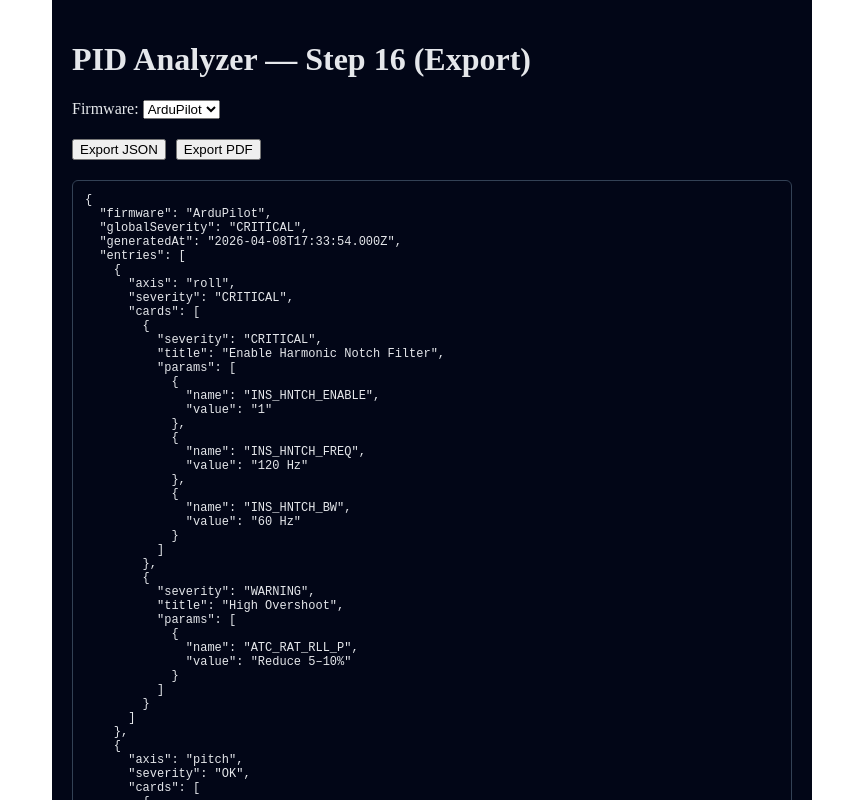
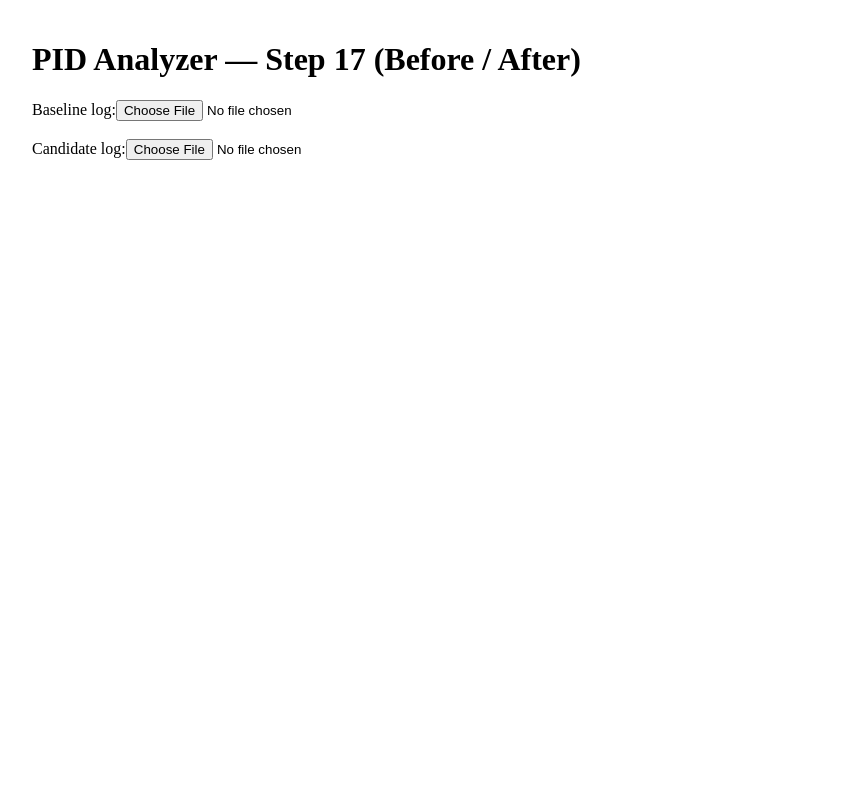
Before and after one commit to srul/inav-pid-analyzer, a React (Vite) app: page / in a window 1280 px wide. Shown: the top 800 px of the page, without its empty margins (208-1051 px from the left). Built offline with nearby package versions, Linux system fonts and the light colour scheme.

Commit message:
Update App.jsx

```diff
--- a/src/App.jsx
+++ b/src/App.jsx
@@ -1,189 +1,157 @@
 import { useState } from "react";
-import jsPDF from "jspdf";
 
 /* ================= CONFIG ================= */
-const AXES = [
-  { key: "roll", label: "Roll" },
-  { key: "pitch", label: "Pitch" },
-  { key: "yaw", label: "Yaw" },
-];
+const AXES = ["roll", "pitch", "yaw"];
+const SEVERITY_ORDER = { OK: 0, WARNING: 1, CRITICAL: 2 };
 
-const FIRMWARES = {
-  ArduPilot: {
-    notchEnable: "INS_HNTCH_ENABLE",
-    notchFreq: "INS_HNTCH_FREQ",
-    notchBW: "INS_HNTCH_BW",
-    rateP: "ATC_RAT_RLL_P",
-    rateI: "ATC_RAT_RLL_I",
-  },
-  iNav: {
-    notchEnable: "gyro_notch1_enabled",
-    notchFreq: "gyro_notch1_hz",
-    notchBW: "gyro_notch1_cutoff",
-    rateP: "roll_p",
-    rateI: "roll_i",
-  },
-};
+/* ================= CSV PARSER ================= */
+function parseCSV(file, onSuccess, onError) {
+  const r = new FileReader();
+  r.onload = () => {
+    try {
+      const lines = String(r.result).split(/\r?\n/).filter(Boolean);
+      const delim = lines[0].includes(";") ? ";" :
+                    lines[0].includes("\t") ? "\t" : ",";
+      const headers = lines[0].split(delim);
 
-/* ================= EXPORT HELPERS ================= */
-function downloadJSON(obj, filename) {
-  const blob = new Blob([JSON.stringify(obj, null, 2)], {
-    type: "application/json",
-  });
-  const a = document.createElement("a");
-  a.href = URL.createObjectURL(blob);
-  a.download = filename;
-  a.click();
+      const idx = name => headers.indexOf(name);
+      const t = idx("time");
+      const map = axis => ({
+        gyro: idx(`gyro[${axis}]`),
+        set: idx(`setpoint[${axis}]`)
+      });
+
+      const data = lines.slice(1).map(l => {
+        const p = l.split(delim);
+        const entry = { time: +p[t] };
+        AXES.forEach((a, i) => {
+          entry[a] = {
+            gyro: +p[map(i).gyro],
+            set: +p[map(i).set]
+          };
+        });
+        return entry;
+      }).filter(r => !isNaN(r.time));
+
+      onSuccess(data);
+    } catch (e) {
+      onError(e.message);
+    }
+  };
+  r.readAsText(file);
 }
 
-function exportPDF(report) {
-  const doc = new jsPDF();
-  let y = 10;
+/* ================= SIMPLE ANALYSIS ================= */
+function analyze(data) {
+  const result = {};
+  let global = "OK";
 
-  doc.setFontSize(16);
-  doc.text("PID Tuning Report", 10, y);
-  y += 10;
+  AXES.forEach(a => {
+    const g = data.map(r => r[a].gyro);
+    const s = data.map(r => r[a].set);
+    const finalSet = s.at(-1);
 
-  doc.setFontSize(11);
-  doc.text(`Firmware: ${report.firmware}`, 10, y); y += 6;
-  doc.text(`Global Severity: ${report.globalSeverity}`, 10, y); y += 8;
+    if (Math.abs(finalSet) < 1e-6) {
+      result[a] = { severity: "OK", note: "Inactive" };
+      return;
+    }
 
-  report.entries.forEach(entry => {
-    doc.setFontSize(13);
-    doc.text(`${entry.axis.toUpperCase()} — ${entry.severity}`, 10, y);
-    y += 6;
+    const peak = Math.max(...g);
+    const overshoot = ((peak - finalSet) / Math.abs(finalSet)) * 100;
 
-    doc.setFontSize(10);
-    entry.cards.forEach(c => {
-      doc.text(`• ${c.severity}: ${c.title}`, 12, y);
-      y += 5;
-      if (c.params) {
-        c.params.forEach(p => {
-          doc.text(
-            `   ${p.name}: ${p.value}`,
-            14,
-            y
-          );
-          y += 4;
-        });
-      }
-    });
-    y += 6;
-    if (y > 270) {
-      doc.addPage();
-      y = 10;
-    }
+    let severity = "OK";
+    if (overshoot > 15) severity = "WARNING";
+    if (overshoot > 30) severity = "CRITICAL";
+
+    if (SEVERITY_ORDER[severity] > SEVERITY_ORDER[global])
+      global = severity;
+
+    result[a] = {
+      severity,
+      overshoot: overshoot.toFixed(1),
+    };
   });
 
-  doc.save("pid-tuning-report.pdf");
+  return { global, axes: result };
 }
 
-/* ================= DEMO DATA (from previous steps) ================= */
-function buildDemoReport(firmware) {
-  return {
-    firmware,
-    globalSeverity: "CRITICAL",
-    generatedAt: new Date().toISOString(),
-    entries: [
-      {
-        axis: "roll",
-        severity: "CRITICAL",
-        cards: [
-          {
-            severity: "CRITICAL",
-            title: "Enable Harmonic Notch Filter",
-            params: [
-              { name: FIRMWARES[firmware].notchEnable, value: "1" },
-              { name: FIRMWARES[firmware].notchFreq, value: "120 Hz" },
-              { name: FIRMWARES[firmware].notchBW, value: "60 Hz" },
-            ],
-          },
-          {
-            severity: "WARNING",
-            title: "High Overshoot",
-            params: [
-              { name: FIRMWARES[firmware].rateP, value: "Reduce 5–10%" },
-            ],
-          },
-        ],
-      },
-      {
-        axis: "pitch",
-        severity: "OK",
-        cards: [
-          {
-            severity: "OK",
-            title: "No Issues Detected",
-          },
-        ],
-      },
-      {
-        axis: "yaw",
-        severity: "OK",
-        cards: [
-          {
-            severity: "OK",
-            title: "No Issues Detected",
-          },
-        ],
-      },
-    ],
-  };
+/* ================= DIFF ================= */
+function diff(before, after) {
+  return AXES.map(a => {
+    const b = before.axes[a].severity;
+    const f = after.axes[a].severity;
+    let status = "No Change";
+
+    if (SEVERITY_ORDER[f] < SEVERITY_ORDER[b]) status = "✅ Improved";
+    if (SEVERITY_ORDER[f] > SEVERITY_ORDER[b]) status = "⚠️ Regressed";
+
+    return {
+      axis: a,
+      before: b,
+      after: f,
+      status
+    };
+  });
 }
 
-/* ================= APP ================= */
+/* ================= UI ================= */
 export default function App() {
-  const [firmware, setFirmware] = useState("ArduPilot");
+  const [baseData, setBaseData] = useState(null);
+  const [candData, setCandData] = useState(null);
+  const [error, setError] = useState("");
 
-  const report = buildDemoReport(firmware);
+  const base = baseData && analyze(baseData);
+  const cand = candData && analyze(candData);
+  const delta = base && cand && diff(base, cand);
 
   return (
-    <div style={{
-      background: "#020617",
-      minHeight: "100vh",
-      color: "#e5e7eb",
-      padding: 20,
-      maxWidth: 720,
-      margin: "0 auto",
-    }}>
-      <h1>PID Analyzer — Step 16 (Export)</h1>
+    <div style={{ padding: 20, maxWidth: 800, margin: "auto" }}>
+      <h1>PID Analyzer — Step 17 (Before / After)</h1>
 
       <label>
-        Firmware:&nbsp;
-        <select
-          value={firmware}
-          onChange={e => setFirmware(e.target.value)}
-        >
-          {Object.keys(FIRMWARES).map(f => (
-            <option key={f}>{f}</option>
-          ))}
-        </select>
+        Baseline log:
+        <input type="file" onChange={e => parseCSV(e.target.files[0], setBaseData, setError)} />
       </label>
 
-      <div style={{ marginTop: 20 }}>
-        <button
-          onClick={() => downloadJSON(report, "pid-tuning-report.json")}
-          style={{ marginRight: 10 }}
-        >
-          Export JSON
-        </button>
+      <br /><br />
 
-        <button onClick={() => exportPDF(report)}>
-          Export PDF
-        </button>
-      </div>
+      <label>
+        Candidate log:
+        <input type="file" onChange={e => parseCSV(e.target.files[0], setCandData, setError)} />
+      </label>
 
-      <pre style={{
-        marginTop: 20,
-        background: "#020617",
-        border: "1px solid #334155",
-        padding: 12,
-        borderRadius: 6,
-        fontSize: 12,
-        overflowX: "auto",
-      }}>
-        {JSON.stringify(report, null, 2)}
-      </pre>
+      {error && <div style={{ color: "red" }}>{error}</div>}
+
+      {delta && (
+        <>
+          <h2>Summary</h2>
+          <p>
+            Baseline: <b>{base.global}</b> → Candidate: <b>{cand.global}</b>
+          </p>
+
+          <h2>Axis Comparison</h2>
+          <table border="1" cellPadding="6">
+            <thead>
+              <tr>
+                <th>Axis</th>
+                <th>Before</th>
+                <th>After</th>
+                <th>Result</th>
+              </tr>
+            </thead>
+            <tbody>
+              {delta.map(d => (
+                <tr key={d.axis}>
+                  <td>{d.axis}</td>
+                  <td>{d.before}</td>
+                  <td>{d.after}</td>
+                  <td>{d.status}</td>
+                </tr>
+              ))}
+            </tbody>
+          </table>
+        </>
+      )}
     </div>
   );
 }
```
